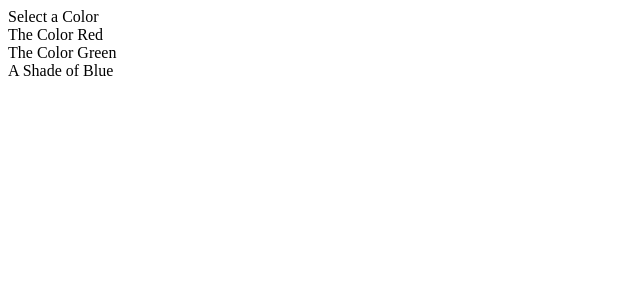
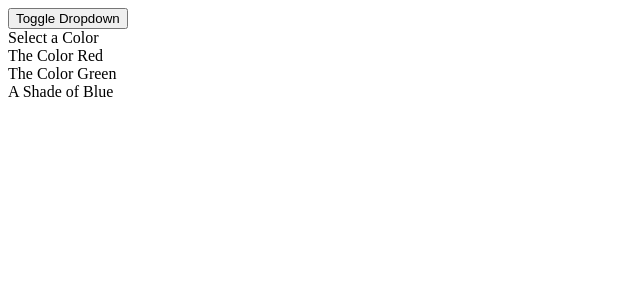
Before and after one commit to LuanQBarbosa/react-widget-project, a React (Create React App) app: page / in a window 1280 px wide. Shown: the top 300 px of the page, without its empty margins (0-640 px from the left). Built offline with nearby package versions, Linux system fonts and the light colour scheme; the HTML template or start-up script is replaced by a standard one.

Commit message:
Dropdown component visibility toggle

```diff
--- a/src/App.js
+++ b/src/App.js
@@ -36,14 +36,18 @@
 
 const App = () => {
     const [selected, setSelected] = useState(options[0]);
+    const [showDropdown, setShowDropdown] = useState(true);
 
     return (
         <div>
-            <Dropdown
-                selected={selected}
-                onSelectedChange={setSelected}
-                options={options}
-            />
+            <button onClick={() => setShowDropdown(!showDropdown)}>Toggle Dropdown</button>
+            {showDropdown ?
+                <Dropdown
+                    selected={selected}
+                    onSelectedChange={setSelected}
+                    options={options}
+                /> : null
+            }
         </div>
     );
 };
```
